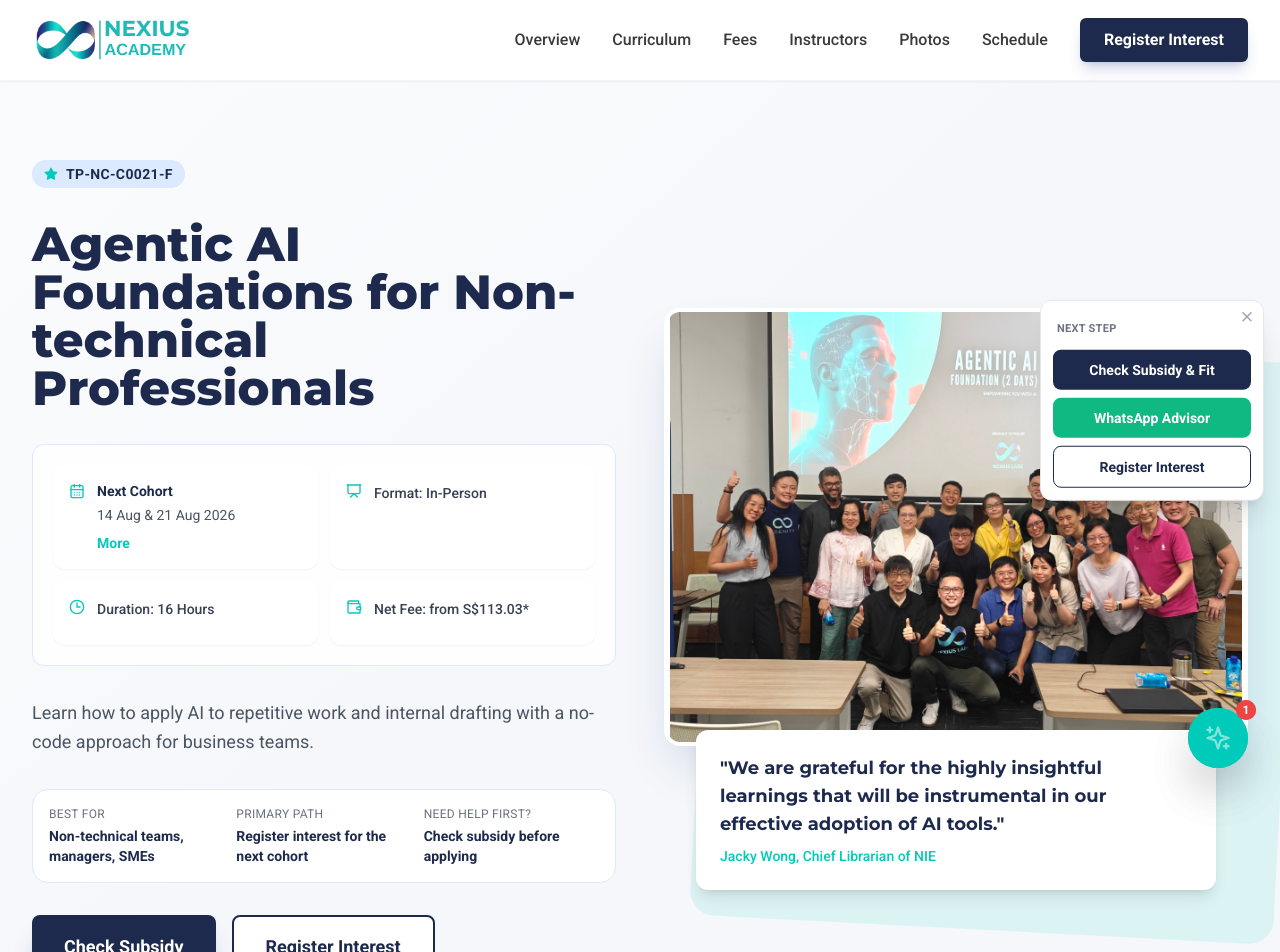
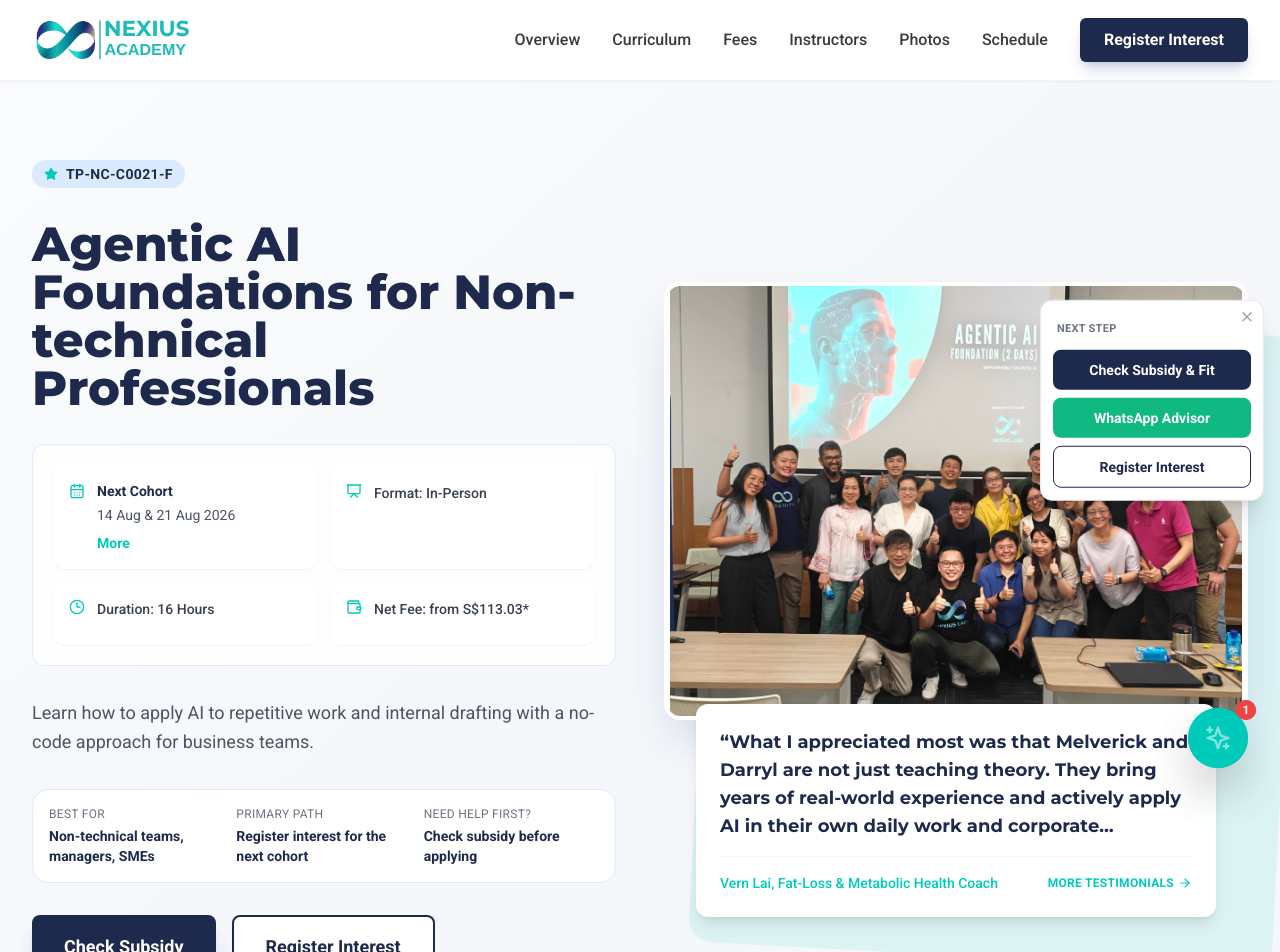
Before and after one commit to nexiuslabs/nexiusacademyskillsfuture, a React (Vite) app: page /courses/agentic-ai in a window 1280 px wide. Shown: the top 952 px of the page. Built offline with nearby package versions, Linux system fonts and the light colour scheme.

Commit message:
Move testimonial rotation to course hero
Restore the homepage 95% Satisfaction badge and move rotating testimonial behavior to the Agentic AI course hero card.

```diff
--- a/components/courses/CourseHero.tsx
+++ b/components/courses/CourseHero.tsx
@@ -1,11 +1,24 @@
-import React from 'react';
-import { Star, CheckCircle, CalendarDays, Clock3, Presentation, Wallet } from 'lucide-react';
+import React, { useEffect, useState } from 'react';
+import { Star, CheckCircle, CalendarDays, Clock3, Presentation, Wallet, ArrowRight } from 'lucide-react';
 import { openLeadModal, openRegisterInterestModal } from '../../services/leadModal';
 import ResponsiveImage from '../ResponsiveImage';
+import { sharedTestimonials } from '../sharedTestimonials';
 
 const SHOW_TEMASEK_POLY_LOGO = false;
+const TESTIMONIAL_ROTATION_MS = 6500;
 
 const Hero: React.FC = () => {
+  const [activeTestimonial, setActiveTestimonial] = useState(0);
+  const testimonial = sharedTestimonials[activeTestimonial];
+
+  useEffect(() => {
+    const interval = window.setInterval(() => {
+      setActiveTestimonial((current) => (current + 1) % sharedTestimonials.length);
+    }, TESTIMONIAL_ROTATION_MS);
+
+    return () => window.clearInterval(interval);
+  }, []);
+
   return (
     <section className="relative pt-32 pb-20 lg:pt-40 lg:pb-28 overflow-hidden bg-neutral">
       <div className="absolute inset-0 bg-gradient-to-br from-white via-transparent to-transparent opacity-60"></div>
@@ -121,10 +134,21 @@
               />
             </div>
             <div className="relative z-10 mx-4 -mt-4 rounded-xl bg-white p-6 shadow-lg sm:mx-8">
-              <p className="font-heading font-bold text-primary text-lg mb-2">
-                "We are grateful for the highly insightful learnings that will be instrumental in our effective adoption of AI tools."
+              <p className="line-clamp-4 font-heading text-lg font-bold text-primary" aria-live="polite">
+                “{testimonial.quote}”
               </p>
-              <p className="text-sm font-medium text-accent">Jacky Wong, Chief Librarian of NIE</p>
+              <div className="mt-4 flex flex-col gap-3 border-t border-gray-100 pt-4 sm:flex-row sm:items-center sm:justify-between">
+                <p className="text-sm font-medium text-accent">
+                  {testimonial.name}, {testimonial.title}
+                </p>
+                <a
+                  href="#testimonials"
+                  className="inline-flex items-center gap-1 text-xs font-bold uppercase tracking-wide text-accent hover:text-primary"
+                >
+                  More testimonials
+                  <ArrowRight size={14} aria-hidden="true" />
+                </a>
+              </div>
             </div>
             {SHOW_TEMASEK_POLY_LOGO && (
               <div className="mt-4 flex flex-col items-end text-gray-500">
--- a/components/home/Hero.tsx
+++ b/components/home/Hero.tsx
@@ -1,22 +1,8 @@
-import React, { useEffect, useState } from 'react';
-import { ArrowRight, BookOpen } from 'lucide-react';
+import React from 'react';
+import { BookOpen } from 'lucide-react';
 import ResponsiveImage from '../ResponsiveImage';
-import { sharedTestimonials } from '../sharedTestimonials';
-
-const TESTIMONIAL_ROTATION_MS = 6500;
 
 const Hero: React.FC = () => {
-  const [activeTestimonial, setActiveTestimonial] = useState(0);
-  const testimonial = sharedTestimonials[activeTestimonial];
-
-  useEffect(() => {
-    const interval = window.setInterval(() => {
-      setActiveTestimonial((current) => (current + 1) % sharedTestimonials.length);
-    }, TESTIMONIAL_ROTATION_MS);
-
-    return () => window.clearInterval(interval);
-  }, []);
-
   return (
     <section className="relative w-full pt-32 pb-20 md:pt-40 md:pb-28 bg-neutral overflow-hidden">
       <div className="absolute top-0 right-0 w-1/2 h-full bg-[#E6F0F9] rounded-bl-[200px] -z-10 hidden lg:block"></div>
@@ -115,26 +101,14 @@
               </div>
             </div>
 
-            <div className="absolute inset-x-4 bottom-5 z-20 rounded-2xl bg-white/95 p-5 shadow-2xl ring-1 ring-primary/10 backdrop-blur-md md:inset-x-6 lg:left-8 lg:right-6">
-              <div className="flex items-start gap-3">
-                <span className="mt-1 text-3xl leading-none text-secondary" aria-hidden="true">“</span>
-                <div className="min-h-[142px] flex-1">
-                  <p className="line-clamp-4 text-sm font-medium leading-relaxed text-primary md:text-base" aria-live="polite">
-                    {testimonial.quote}
-                  </p>
-                  <div className="mt-4 flex flex-col gap-2 border-t border-gray-100 pt-3 sm:flex-row sm:items-center sm:justify-between">
-                    <div>
-                      <p className="text-sm font-bold text-secondary">{testimonial.name}</p>
-                      <p className="text-xs text-gray-500">{testimonial.title}</p>
-                    </div>
-                    <a
-                      href="#reviews"
-                      className="inline-flex items-center gap-1 text-xs font-bold uppercase tracking-wide text-secondary hover:text-primary"
-                    >
-                      More testimonials
-                      <ArrowRight size={14} aria-hidden="true" />
-                    </a>
-                  </div>
+            <div className="absolute bottom-20 -right-5 bg-white p-4 rounded-xl shadow-lg z-20 hidden md:block">
+              <div className="flex items-center gap-3">
+                <div className="bg-green-100 p-2 rounded-full text-green-600 font-bold">
+                  95%
+                </div>
+                <div>
+                  <p className="font-bold text-primary text-sm">Satisfaction Rate</p>
+                  <p className="text-xs text-gray-500">Based on reviews</p>
                 </div>
               </div>
             </div>
```
